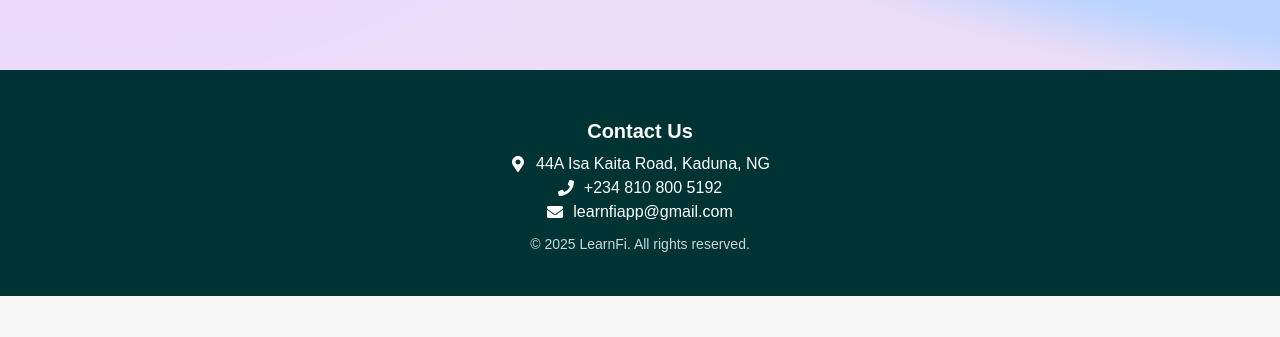
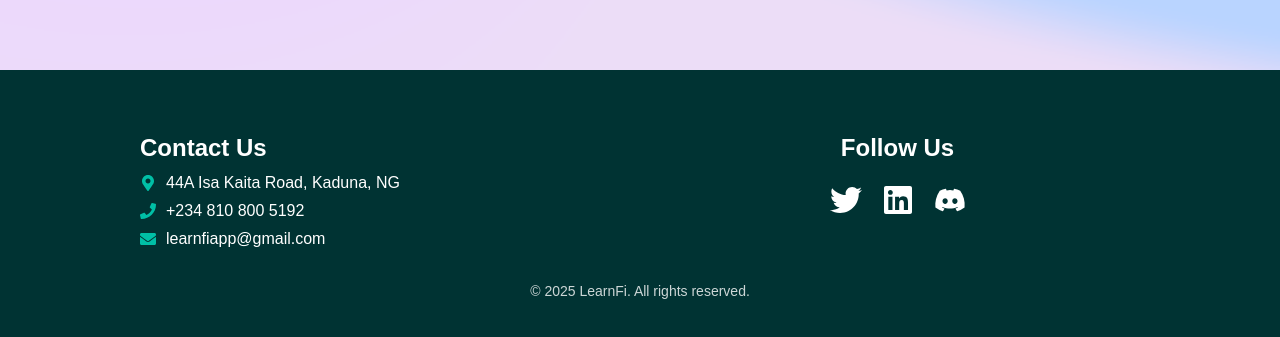
Before and after one commit to binumarcodes/LearnFi, a React (Vite) app: page / in a window 1280 px wide. Shown: the part 4306-4643 px from the top of the page. Before the commit the page ends 4602 px from the top, so only its background shows below. Built offline with nearby package versions, Linux system fonts and the light colour scheme.

Commit message:
Added social links

```diff
--- a/src/components/footer/Footer.css
+++ b/src/components/footer/Footer.css
@@ -1,34 +1,96 @@
 .footer-container {
     background: #003333;
     color: #fff;
-    padding: 30px 20px;
+    padding: 40px 20px;
+    text-align: center;
+    font-family: "Quicksand", sans-serif;
+}
+
+.footer-content {
+    max-width: 1000px;
+    margin: 0 auto;
+}
+
+.footer-row {
+    display: flex;
+    flex-direction: column;
+    gap: 30px;
+    justify-content: center;
+}
+
+.footer-section,
+.social-icons {
     text-align: center;
 }
 
-.footer-content {
-    max-width: 600px;
-    margin: 0 auto;
-}
-
-.footer-section h3 {
-    font-size: 20px;
+.footer-section h3,
+.social-icons h3 {
+    font-size: 24px;
     margin-bottom: 12px;
-    font-family: "Quicksand", sans-serif;
+    color: #fff;
+    font-weight: 600;
 }
 
 .footer-section p {
     font-size: 16px;
-    margin: 6px 0;
+    margin: 10px 0;
     display: flex;
     align-items: center;
     gap: 10px;
     justify-content: center;
-    font-family: "Quicksand", sans-serif;
+}
+
+.footer-section p svg {
+    color: #00bfa6;
+}
+
+.social-links a {
+    color: #fff;
+    margin: 10px;
+    font-size: 32px;
+    transition: transform 0.3s ease, color 0.3s ease;
+}
+
+.social-links a:hover {
+    color: #00bfa6;
+    transform: scale(1.2);
 }
 
 .footer-right {
-    margin-top: 15px;
+    margin-top: 25px;
     font-size: 14px;
-    font-family: "Quicksand", sans-serif;
+    font-weight: 300;
     opacity: 0.8;
 }
+
+@media screen and (min-width: 768px) {
+    .footer-row {
+        flex-direction: row;
+        justify-content: space-between;
+        align-items: flex-start;
+    }
+
+    .footer-section {
+        flex: 1;
+        text-align: left;
+    }
+
+    .footer-section p {
+        justify-content: flex-start;
+    }
+
+    .social-icons {
+        flex: 1;
+        text-align: right;
+    }
+
+    .social-icons h3 {
+        text-align: center;
+    }
+
+    .social-links {
+        display: flex;
+        justify-content: center;
+        align-items: center;
+    }
+}
--- a/src/components/footer/Footer.tsx
+++ b/src/components/footer/Footer.tsx
@@ -1,15 +1,32 @@
 import "./Footer.css";
-import { FaPhone, FaEnvelope, FaMapMarkerAlt } from "react-icons/fa";
+import { FaPhone, FaEnvelope, FaMapMarkerAlt, FaTwitter, FaLinkedin, FaDiscord } from "react-icons/fa";
 
 function Footer() {
   return (
     <footer className="footer-container">
       <div className="footer-content">
-        <div className="footer-section">
-          <h3>Contact Us</h3>
-          <p><FaMapMarkerAlt /> 44A Isa Kaita Road, Kaduna, NG</p>
-          <p><FaPhone /> +234 810 800 5192</p>
-          <p><FaEnvelope /> learnfiapp@gmail.com</p>
+        <div className="footer-row">
+          <div className="footer-section contact">
+            <h3>Contact Us</h3>
+            <p><FaMapMarkerAlt /> 44A Isa Kaita Road, Kaduna, NG</p>
+            <p><FaPhone /> +234 810 800 5192</p>
+            <p><FaEnvelope /> learnfiapp@gmail.com</p>
+          </div>
+
+          <div className="social-icons">
+            <h3>Follow Us</h3>
+            <div className="social-links">
+              <a href="https://twitter.com/learnfiapp" target="_blank" rel="noopener noreferrer">
+                <FaTwitter />
+              </a>
+              <a href="https://linkedin.com/company/learnfiapp" target="_blank" rel="noopener noreferrer">
+                <FaLinkedin />
+              </a>
+              <a href="https://discord.gg/learnfi" target="_blank" rel="noopener noreferrer">
+                <FaDiscord />
+              </a>
+            </div>
+          </div>
         </div>
       </div>
       <p className="footer-right">© 2025 LearnFi. All rights reserved.</p>
```
